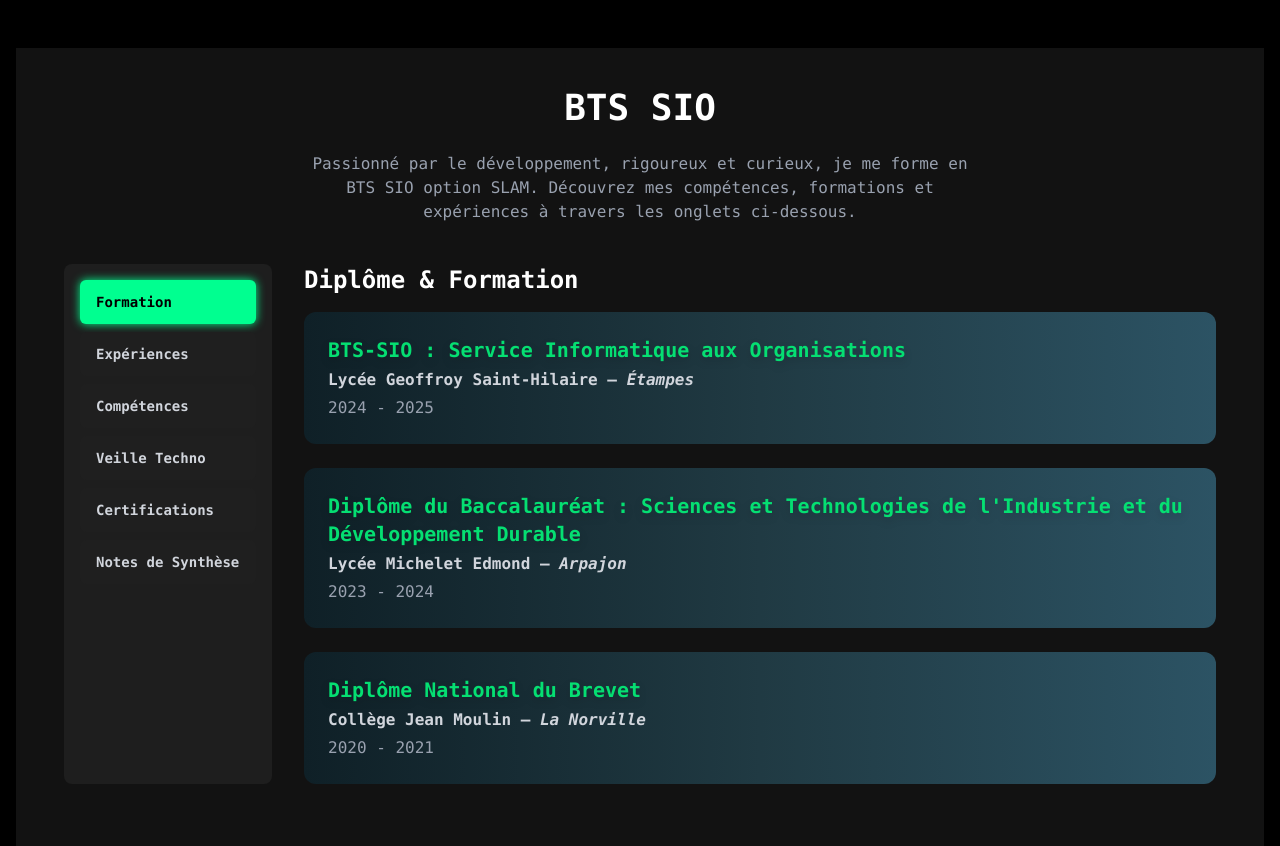
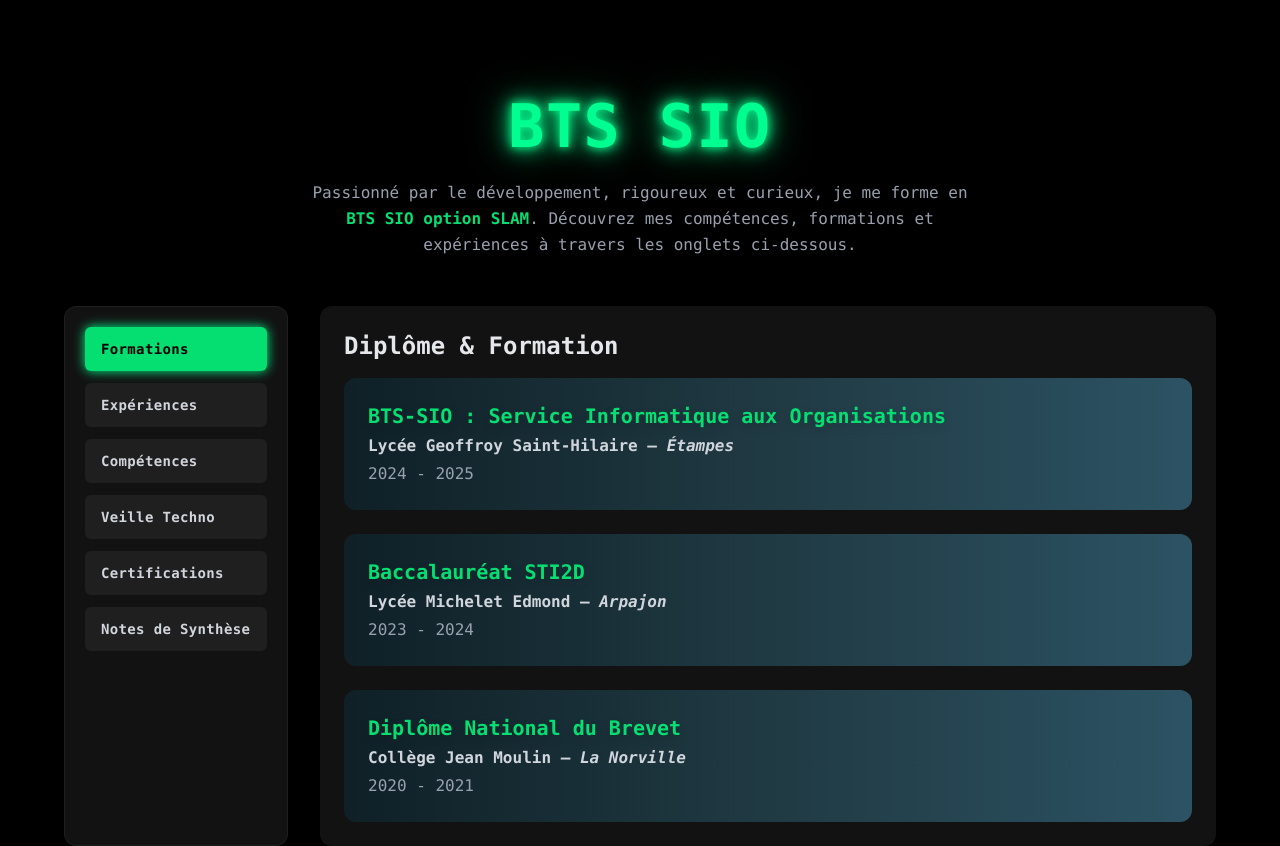
Before and after one commit to sephyrax-lgtm/Phaenixjo.github.io, a Next.js app: page /bts-sio in a window 1280 px wide. Shown: the top 846 px of the page. Built offline with nearby package versions, Linux system fonts and the light colour scheme.

Commit message:
Amélioration UI : refonte des onglets (tabs.jsx & tab.jsx)

```diff
--- a/app/globals.css
+++ b/app/globals.css
@@ -2,15 +2,15 @@
 
 /* Thème clair */
 :root {
-  --background: #3a0b0b;
-  --foreground: #171717;
+  --background: #000000;   /* Noir */
+  --foreground: #ffffff;   /* Blanc pour bien contraster */
 }
 
 /* Thème sombre */
 @media (prefers-color-scheme: dark) {
   :root {
-    --background: #0a0a0a;
-
+    --background: #000000;  /* Toujours noir */
+    --foreground: #ffffff;  /* Texte blanc */
   }
 }
 
--- a/components/Certification.jsx
+++ b/components/Certification.jsx
@@ -42,7 +42,7 @@ export default function Certification() {
         transition={{ duration: 0.8, ease: "easeOut" }}
         className="relative z-10 text-4xl md:text-5xl font-extrabold text-center text-transparent bg-clip-text bg-gradient-to-r from-green-400 via-white to-green-400 animate-glow"
       >
-        <span className="inline-block tracking-wide animate-text-glow">⚡ Certifications</span>
+        <span className="inline-block tracking-wide animate-text-glow">Mes Certifications</span>
       </motion.h2>
 
       {/* Grid Cards */}
--- a/components/tab.jsx
+++ b/components/tab.jsx
@@ -1,14 +1,15 @@
-import { useState } from 'react';
-import { motion, AnimatePresence } from 'framer-motion';
-import { Tabs, TabsContent, TabsList, TabsTrigger } from './tabs';
+import { useState } from "react";
+import { motion, AnimatePresence } from "framer-motion";
+import { Tabs, TabsContent, TabsList, TabsTrigger } from "./tabs";
 
-import DiplomeFormation from './Diplome';
-import Competences from './competence';
-import NotesSynthese from './Notedessynte';
-import VeilleTechnologique from './Veille';
-import Certifications from './Certification';
-import Experience from './experience'; // ← IMPORT AJOUTÉ
+import DiplomeFormation from "./Diplome";
+import Competences from "./competence";
+import NotesSynthese from "./Notedessynte";
+import VeilleTechnologique from "./Veille";
+import Certifications from "./Certification";
+import Experience from "./experience";
 
+// Données de formations
 const diplomeFormationData = [
   {
     titre: "BTS-SIO : Service Informatique aux Organisations",
@@ -17,7 +18,7 @@ const diplomeFormationData = [
     année: "2024 - 2025",
   },
   {
-    titre: "Diplôme du Baccalauréat : Sciences et Technologies de l'Industrie et du Développement Durable",
+    titre: "Baccalauréat STI2D",
     etablissement: "Lycée Michelet Edmond",
     lieu: "Arpajon",
     année: "2023 - 2024",
@@ -36,127 +37,152 @@ export default function Tab({
   veilleTechnologique,
   certifications,
 }) {
-  const [activeTab, setActiveTab] = useState('formation');
+  const [activeTab, setActiveTab] = useState("formation");
 
+  // Définition des onglets
   const tabs = [
-    { value: 'formation', label: 'Formation' },
-    { value: 'experience', label: 'Expériences' }, // ← Onglet Expériences ajouté
-    { value: 'competences', label: 'Compétences' },
-    { value: 'veille', label: 'Veille Techno' },
-    { value: 'certifications', label: 'Certifications' },
-    { value: 'notes', label: 'Notes de Synthèse' },
+    { value: "formation", label: "Formations" },
+    { value: "experience", label: "Expériences" },
+    { value: "competences", label: "Compétences" },
+    { value: "veille", label: "Veille Techno" },
+    { value: "certifications", label: "Certifications" },
+    { value: "notes", label: "Notes de Synthèse" },
   ];
 
   return (
-    <div className="min-h-screen bg-[#121212] text-white font-mono flex flex-col items-center py-10 px-4">
+    <div className="min-h-screen bg-black text-gray-200 font-mono flex flex-col items-center py-12 px-6">
+      {/* --- Titre principal avec effet néon --- */}
       <motion.h1
-        className="text-4xl font-bold mb-6 glow"
-        initial={{ y: -30, opacity: 0 }}
+        className="text-5xl md:text-6xl font-extrabold mb-6 text-center tracking-wide"
+        style={{
+          textShadow:
+            "0 0 10px #00ff90, 0 0 20px #00ff90, 0 0 40px rgba(0,255,144,0.7)",
+          color: "#00ff90",
+        }}
+        initial={{ y: -40, opacity: 0 }}
         animate={{ y: 0, opacity: 1 }}
         transition={{ duration: 0.7 }}
       >
         BTS SIO
       </motion.h1>
 
+      {/* --- Sous-titre --- */}
       <motion.p
-        className="text-gray-400 text-center mb-10 max-w-2xl"
+        className="text-gray-400 text-center mb-12 max-w-2xl leading-relaxed"
         initial={{ opacity: 0 }}
         animate={{ opacity: 1 }}
         transition={{ delay: 0.3, duration: 0.8 }}
       >
-        Passionné par le développement, rigoureux et curieux, je me forme en BTS SIO option SLAM.
-        Découvrez mes compétences, formations et expériences à travers les onglets ci-dessous.
+        Passionné par le développement, rigoureux et curieux, je me forme en
+        <span className="text-green-400 font-semibold">
+          {" "}
+          BTS SIO option SLAM
+        </span>
+        . Découvrez mes compétences, formations et expériences à travers les
+        onglets ci-dessous.
       </motion.p>
 
+      {/* --- Container principal --- */}
       <div className="flex w-full max-w-6xl gap-8">
-        <Tabs value={activeTab} onValueChange={setActiveTab} className="flex w-full gap-8">
-          <TabsList className="flex flex-col gap-2 bg-[#1e1e1e] p-4 rounded-lg w-52">
+        <Tabs
+          value={activeTab}
+          onValueChange={setActiveTab}
+          className="flex w-full gap-8"
+        >
+          {/* --- Menu onglets --- */}
+          <TabsList className="flex flex-col gap-3 bg-[#121212] p-5 rounded-xl w-56 shadow-lg">
             {tabs.map((tab) => (
               <TabsTrigger
                 key={tab.value}
                 value={tab.value}
-                className={`rounded-md transition-colors duration-300 cursor-pointer ${
-                  activeTab === tab.value
-                    ? 'bg-green-400 text-black shadow-[0_0_10px_#00ff90]'
-                    : 'bg-[#1f1f1f] text-gray-300 hover:bg-[#2a2a2a]'
-                }`}
+                className={`rounded-md px-4 py-3 font-semibold transition-all duration-300 cursor-pointer text-sm tracking-wide
+                  ${
+                    activeTab === tab.value
+                      ? "bg-green-400 text-black shadow-[0_0_10px_#00ff90]"
+                      : "bg-[#1f1f1f] text-gray-300 hover:bg-[#2a2a2a]"
+                  }`}
               >
                 {tab.label}
               </TabsTrigger>
             ))}
           </TabsList>
 
+          {/* --- Contenu des onglets --- */}
           <div className="flex-1">
             <AnimatePresence mode="wait">
-              {activeTab === 'formation' && (
+              {activeTab === "formation" && (
                 <motion.div
                   key="formation"
                   initial={{ opacity: 0, x: 30 }}
                   animate={{ opacity: 1, x: 0 }}
                   exit={{ opacity: 0, x: -30 }}
                   transition={{ duration: 0.5 }}
+                  className="bg-[#121212] p-6 rounded-xl shadow-lg"
                 >
                   <DiplomeFormation data={diplomeFormationData} />
                 </motion.div>
               )}
 
-              {activeTab === 'experience' && (
+              {activeTab === "experience" && (
                 <motion.div
                   key="experience"
                   initial={{ opacity: 0, x: 30 }}
                   animate={{ opacity: 1, x: 0 }}
                   exit={{ opacity: 0, x: -30 }}
                   transition={{ duration: 0.5 }}
-                  className="bg-[#1e1e1e] p-6 rounded-lg"
+                  className="bg-[#121212] p-6 rounded-xl shadow-lg"
                 >
                   <Experience />
                 </motion.div>
               )}
 
-              {activeTab === 'competences' && (
+              {activeTab === "competences" && (
                 <motion.div
                   key="competences"
                   initial={{ opacity: 0, x: 30 }}
                   animate={{ opacity: 1, x: 0 }}
                   exit={{ opacity: 0, x: -30 }}
                   transition={{ duration: 0.5 }}
-                  className="bg-[#1e1e1e] p-6 rounded-lg"
+                  className="bg-[#121212] p-6 rounded-xl shadow-lg"
                 >
                   <Competences competences={competences} />
                 </motion.div>
               )}
 
-              {activeTab === 'veille' && (
+              {activeTab === "veille" && (
                 <motion.div
                   key="veille"
                   initial={{ opacity: 0, x: 30 }}
                   animate={{ opacity: 1, x: 0 }}
                   exit={{ opacity: 0, x: -30 }}
                   transition={{ duration: 0.5 }}
+                  className="bg-[#121212] p-6 rounded-xl shadow-lg"
                 >
                   <VeilleTechnologique data={veilleTechnologique} />
                 </motion.div>
               )}
 
-              {activeTab === 'certifications' && (
+              {activeTab === "certifications" && (
                 <motion.div
                   key="certifications"
                   initial={{ opacity: 0, x: 30 }}
                   animate={{ opacity: 1, x: 0 }}
                   exit={{ opacity: 0, x: -30 }}
                   transition={{ duration: 0.5 }}
+                  className="bg-[#121212] p-6 rounded-xl shadow-lg"
                 >
                   <Certifications data={certifications} />
                 </motion.div>
               )}
 
-              {activeTab === 'notes' && (
+              {activeTab === "notes" && (
                 <motion.div
                   key="notes"
                   initial={{ opacity: 0, x: 30 }}
                   animate={{ opacity: 1, x: 0 }}
                   exit={{ opacity: 0, x: -30 }}
                   transition={{ duration: 0.5 }}
+                  className="bg-[#121212] p-6 rounded-xl shadow-lg"
                 >
                   <NotesSynthese data={notesSynthese} />
                 </motion.div>
--- a/components/tabs.jsx
+++ b/components/tabs.jsx
@@ -3,33 +3,40 @@
 import * as TabsPrimitive from '@radix-ui/react-tabs';
 import { clsx } from 'clsx';
 
+// Root
 export const Tabs = TabsPrimitive.Root;
 
+// Liste d'onglets (sidebar)
 export const TabsList = ({ className, ...props }) => (
   <TabsPrimitive.List
     className={clsx(
-      'flex flex-col gap-2 w-52 p-2 bg-[#1a1a1a] rounded-lg',
+      'flex flex-col gap-3 w-56 p-4 bg-[#121212] rounded-xl shadow-lg border border-[#1f1f1f]',
       className
     )}
     {...props}
   />
 );
 
+// Bouton onglet
 export const TabsTrigger = ({ className, ...props }) => (
   <TabsPrimitive.Trigger
     className={clsx(
-      'rounded-md px-4 py-3 text-left text-sm font-mono font-bold text-gray-300 bg-[#1f1f1f] hover:bg-[#2a2a2a] transition-colors duration-300',
-      'data-[state=active]:bg-[#00ff90] data-[state=active]:text-black data-[state=active]:shadow-[0_0_10px_#00ff90]',
+      // Style par défaut
+      'rounded-md px-4 py-3 text-left text-sm font-mono font-semibold text-gray-300 bg-[#1a1a1a]',
+      'hover:bg-[#2a2a2a] transition-all duration-300 cursor-pointer',
+      // État actif
+      'data-[state=active]:bg-green-400 data-[state=active]:text-black data-[state=active]:shadow-[0_0_12px_#00ff90]',
       className
     )}
     {...props}
   />
 );
 
+// Contenu
 export const TabsContent = ({ className, ...props }) => (
   <TabsPrimitive.Content
     className={clsx(
-      'w-full bg-[#1e1e1e] text-white p-6 rounded-lg font-mono',
+      'w-full bg-[#121212] text-gray-200 p-6 rounded-xl shadow-lg font-mono leading-relaxed',
       className
     )}
     {...props}
```
